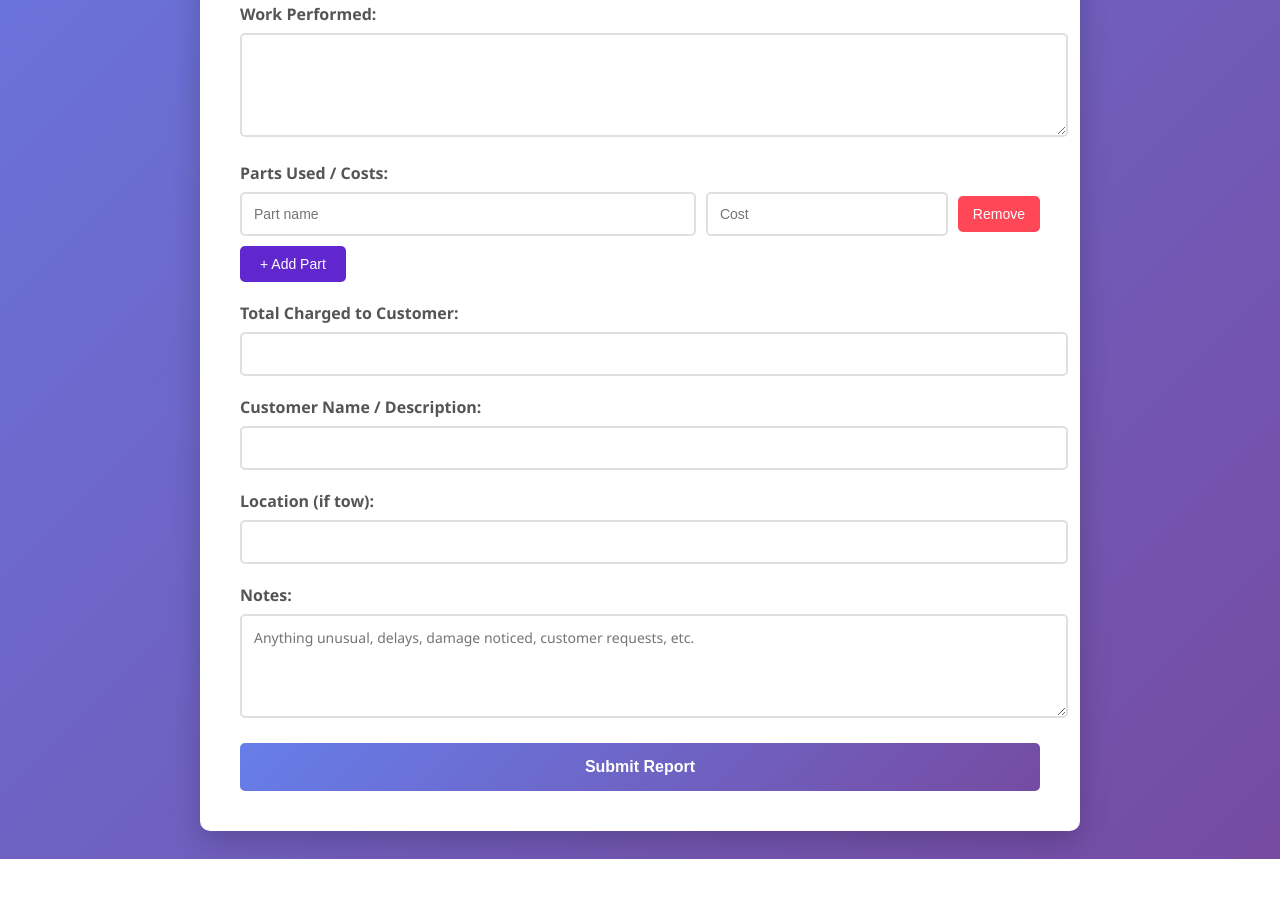
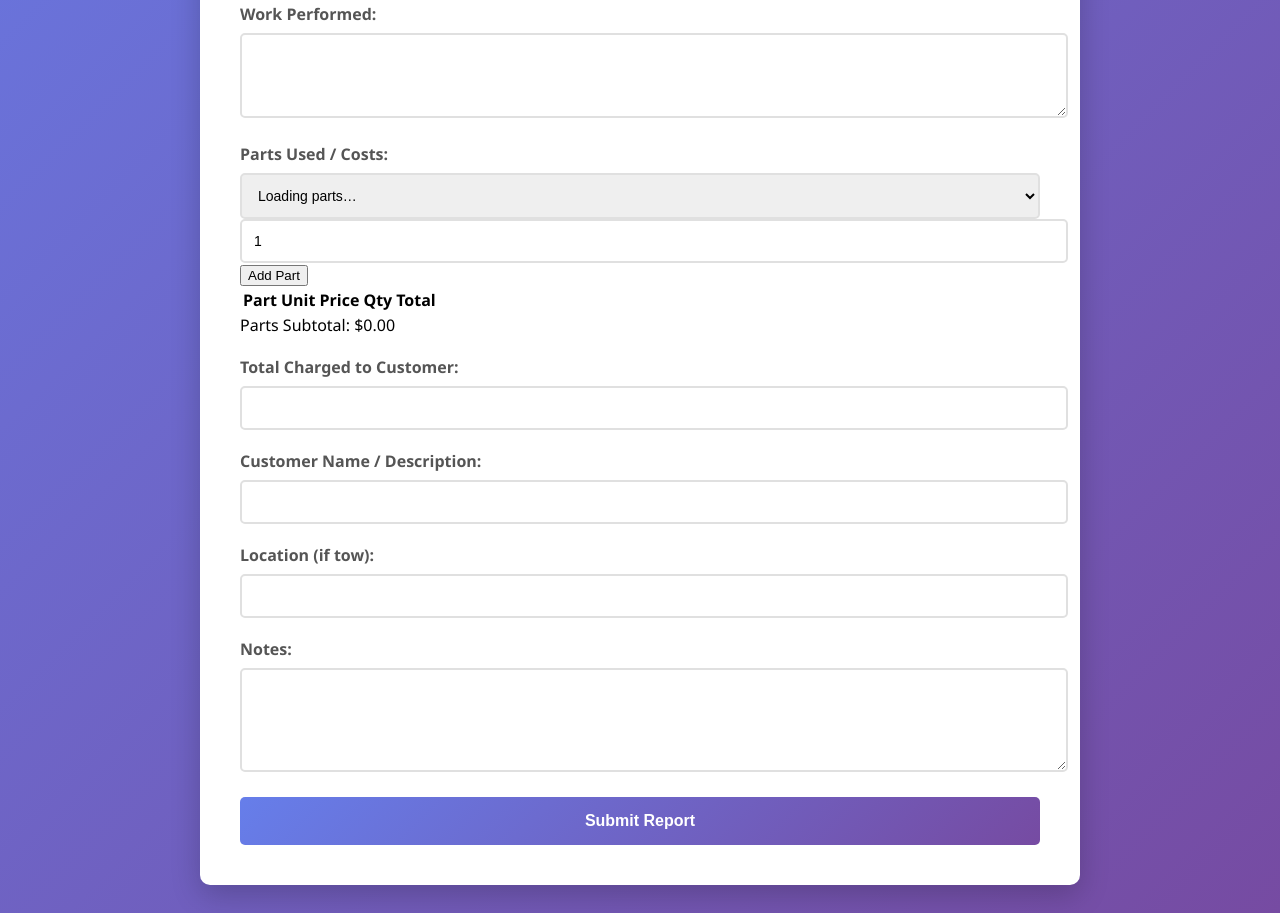
Before and after one commit to CRRPPitstop/workorder, a plain HTML site: page index.html in a window 1280 px wide. Shown: the part 630-1543 px from the top of the page. Before the commit the page ends 1489 px from the top, so only its background shows below. Drawn offline with Linux system fonts and the light colour scheme.

Commit message:
Update index.html

```diff
--- a/index.html
+++ b/index.html
@@ -7,32 +7,35 @@
     <link rel="stylesheet" href="style.css">
 </head>
 <body>
+
 <div class="container">
     <h1>Vehicle Service Report</h1>
+
     <form id="serviceForm">
+
         <div class="form-group">
-                <label for="date">Date:</label>
-                <input type="date" id="date" name="date" required>
+            <label>Date:</label>
+            <input type="date" id="date" required>
         </div>
 
         <div class="form-group">
-                <label for="time">Time:</label>
-                <input type="time" id="time" name="time" required>
+            <label>Time:</label>
+            <input type="time" id="time" required>
         </div>
 
         <div class="form-group">
-                <label for="vehicle">Vehicle Make/Model:</label>
-                <input type="text" id="vehicle" name="vehicle" required>
+            <label>Vehicle Make/Model:</label>
+            <input type="text" id="vehicle" required>
         </div>
 
         <div class="form-group">
-                <label for="plate">Plate #:</label>
-                <input type="text" id="plate" name="plate" required>
+            <label>Plate #:</label>
+            <input type="text" id="plate" required>
         </div>
 
         <div class="form-group">
-                <label for="jobType">Job Type:</label>
-                <select id="jobType" name="jobType" required>
+            <label>Job Type:</label>
+            <select id="jobType" required>
                 <option value="">Select job type...</option>
                 <option value="Repair">Repair</option>
                 <option value="Upgrade">Upgrade</option>
@@ -44,48 +47,69 @@
         </div>
 
         <div class="form-group">
-                <label for="workPerformed">Work Performed:</label>
-                <textarea id="workPerformed" name="workPerformed" rows="4" required></textarea>
+            <label>Work Performed:</label>
+            <textarea id="workPerformed" rows="3" required></textarea>
+        </div>
+
+        <!-- PARTS SYSTEM -->
+        <div class="form-group">
+            <label>Parts Used / Costs:</label>
+
+            <div class="parts-select-row">
+                <select id="partsDropdown">
+                    <option value="">Loading parts…</option>
+                </select>
+
+                <input type="number" id="partQty" min="1" value="1">
+                <button type="button" id="addPartBtn">Add Part</button>
+            </div>
+
+            <table id="partsTable">
+                <thead>
+                    <tr>
+                        <th>Part</th>
+                        <th>Unit Price</th>
+                        <th>Qty</th>
+                        <th>Total</th>
+                        <th></th>
+                    </tr>
+                </thead>
+                <tbody></tbody>
+            </table>
+
+            <div class="parts-summary">
+                Parts Subtotal: $<span id="partsSubtotal">0.00</span>
+            </div>
         </div>
 
         <div class="form-group">
-                <label>Parts Used / Costs:</label>
-                <div id="partsContainer">
-                    <div class="part-entry">
-                        <input type="text" class="part-name" placeholder="Part name" required>
-                        <input type="number" class="part-cost" placeholder="Cost" step="0.01" min="0" required>
-                        <button type="button" class="remove-part" onclick="removePart(this)">Remove</button>
-                    </div>
-                </div>
-                <button type="button" id="addPart" onclick="addPart()">+ Add Part</button>
+            <label>Total Charged to Customer:</label>
+            <input type="number" id="totalCharged" step="0.01" min="0" required>
         </div>
 
         <div class="form-group">
-                <label for="totalCharged">Total Charged to Customer:</label>
-                <input type="number" id="totalCharged" name="totalCharged" step="0.01" min="0" required>
+            <label>Customer Name / Description:</label>
+            <input type="text" id="customer" required>
         </div>
 
         <div class="form-group">
-                <label for="customerName">Customer Name / Description:</label>
-                <input type="text" id="customerName" name="customerName" required>
+            <label>Location (if tow):</label>
+            <input type="text" id="location">
         </div>
 
         <div class="form-group">
-                <label for="location">Location (if tow):</label>
-                <input type="text" id="location" name="location">
-            </div>
-
-            <div class="form-group">
-                <label for="notes">Notes:</label>
-                <textarea id="notes" name="notes" rows="4" placeholder="Anything unusual, delays, damage noticed, customer requests, etc."></textarea>
+            <label>Notes:</label>
+            <textarea id="notes" rows="4"></textarea>
         </div>
 
         <button type="submit" class="submit-btn">Submit Report</button>
-        </form>
 
         <div id="message" class="message"></div>
+
+    </form>
 </div>
 
 <script src="script.js"></script>
+
 </body>
 </html>
```
Lines whose indentation alone changed are shown as unchanged.
